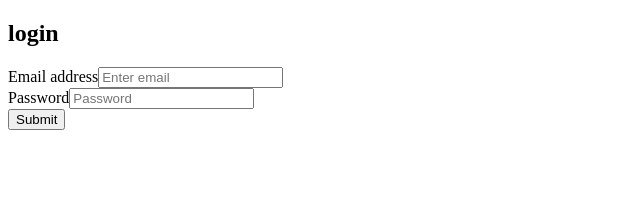
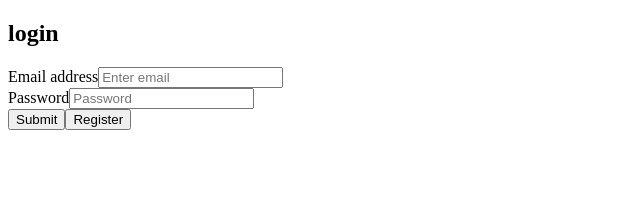
Before and after one commit to hamzaqader/Login, a React (Create React App) app: page / in a window 1280 px wide. Shown: the top 199 px of the page, without its empty margins (0-640 px from the left). Built offline with nearby package versions, Linux system fonts and the light colour scheme.

Commit message:
regsiterlink

```diff
--- a/src/Routes/routes.js
+++ b/src/Routes/routes.js
@@ -1,5 +1,6 @@
 import { BrowserRouter as Router} from "react-router-dom";
 import Login from '../components/Login';
+import Register from "../components/register";
 import { PrivateRoute } from '../components';
 import {PublicRoute} from '../components'
 import Dashboard from '../components/Dashboard'
@@ -9,6 +10,7 @@ function Routes() {
                             <div>
                                 <PublicRoute  exact path="/" component={Login} />
                                 <PrivateRoute path="/dashboard" component={Dashboard} />
+                                <PublicRoute path="/register" component={Register} />
                             </div>
                         </Router>
     );
--- a/src/components/Login.js
+++ b/src/components/Login.js
@@ -1,6 +1,6 @@
 import React, {useState} from 'react';
 import {useDispatch} from "react-redux";
-import { useHistory } from 'react-router-dom';
+import { Link, useHistory } from 'react-router-dom';
 import { login } from "../Redux/actions/user_action";
 import { Form, Button } from "react-bootstrap";
 function Login(){
@@ -43,6 +43,9 @@ function Login(){
           <Button variant="primary" type="submit">
             Submit
           </Button>
+          <Link to= "/register">
+          <button>Register</button>
+          </Link>
         </Form>
 
 
--- a/src/components/register.js
+++ b/src/components/register.js
@@ -5,3 +5,4 @@ function Register(){
    </>
     );
   }
+  export default Register;
```
